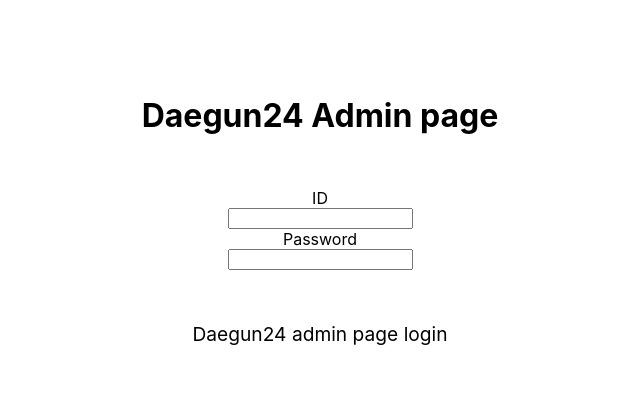
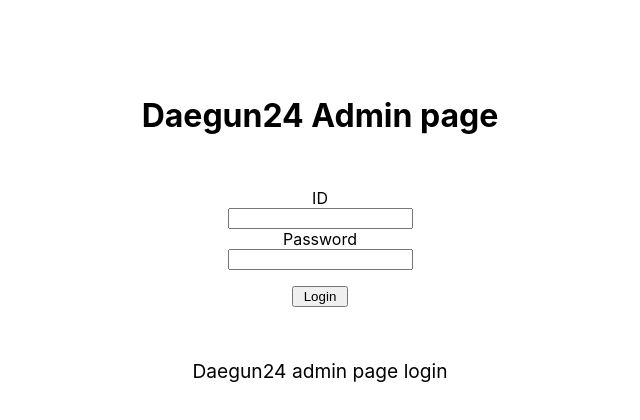
Before and after one commit to DaegunManga/Daegun24, a React (Create React App) app in the folder admin/: page / in a window 1280 px wide. Shown: the top 420 px of the page, without its empty margins (320-960 px from the left). Built offline with nearby package versions, Linux system fonts and the light colour scheme; no server answers.

Commit message:
feat(admin): adding api request

```diff
--- a/admin/package.json
+++ b/admin/package.json
@@ -10,6 +10,7 @@
     "@types/node": "^16.18.39",
     "@types/react": "^18.2.19",
     "@types/react-dom": "^18.2.7",
+    "axios": "^1.4.0",
     "react": "^18.2.0",
     "react-dom": "^18.2.0",
     "react-router-dom": "^6.14.2",
--- a/admin/src/components/Login.css
+++ b/admin/src/components/Login.css
@@ -20,6 +20,13 @@
   align-items: center;
 }
 
+.login_btn {
+  margin-top: 1rem;
+  width: 30%;
+  display: flex;
+  justify-content: center;
+}
+
 .login_explain {
   margin-top: 2rem;
   font-size: 1.2rem;
--- a/admin/src/components/Login.tsx
+++ b/admin/src/components/Login.tsx
@@ -1,15 +1,39 @@
-import React from "react";
+import React, { useState } from "react";
 import "./Login.css";
+import axios from "axios";
 
 function App() {
+  let [id, setId] = useState<string>("");
+  let [pw, setPw] = useState<string>("");
+  const [button, setButton] = useState(true);
+
+  axios.post("http://localhost:3001/login", { setId, setPw }).then((res) => {
+    console.log(res.data);
+  });
+
   return (
     <div className="login_main">
       <h1 className="login_title">Daegun24 Admin page</h1>
       <div className="login_form">
         <label>ID</label>
-        <input type="text" />
+        <input
+          type="text"
+          name="id"
+          value={id}
+          onChange={(e) => {
+            setId(e.target.value);
+          }}
+        />
         <label className="login_pw_label">Password</label>
-        <input type="password" />
+        <input
+          type="text"
+          name="pw"
+          value={pw}
+          onChange={(e) => {
+            setPw(e.target.value);
+          }}
+        />
+        <button className="login_btn">Login</button>
       </div>
       <div className="login_explain">
         <p>Daegun24 admin page login</p>
```
Also changed, not shown: 1 other file (tests, documents, lock files or other folders).
